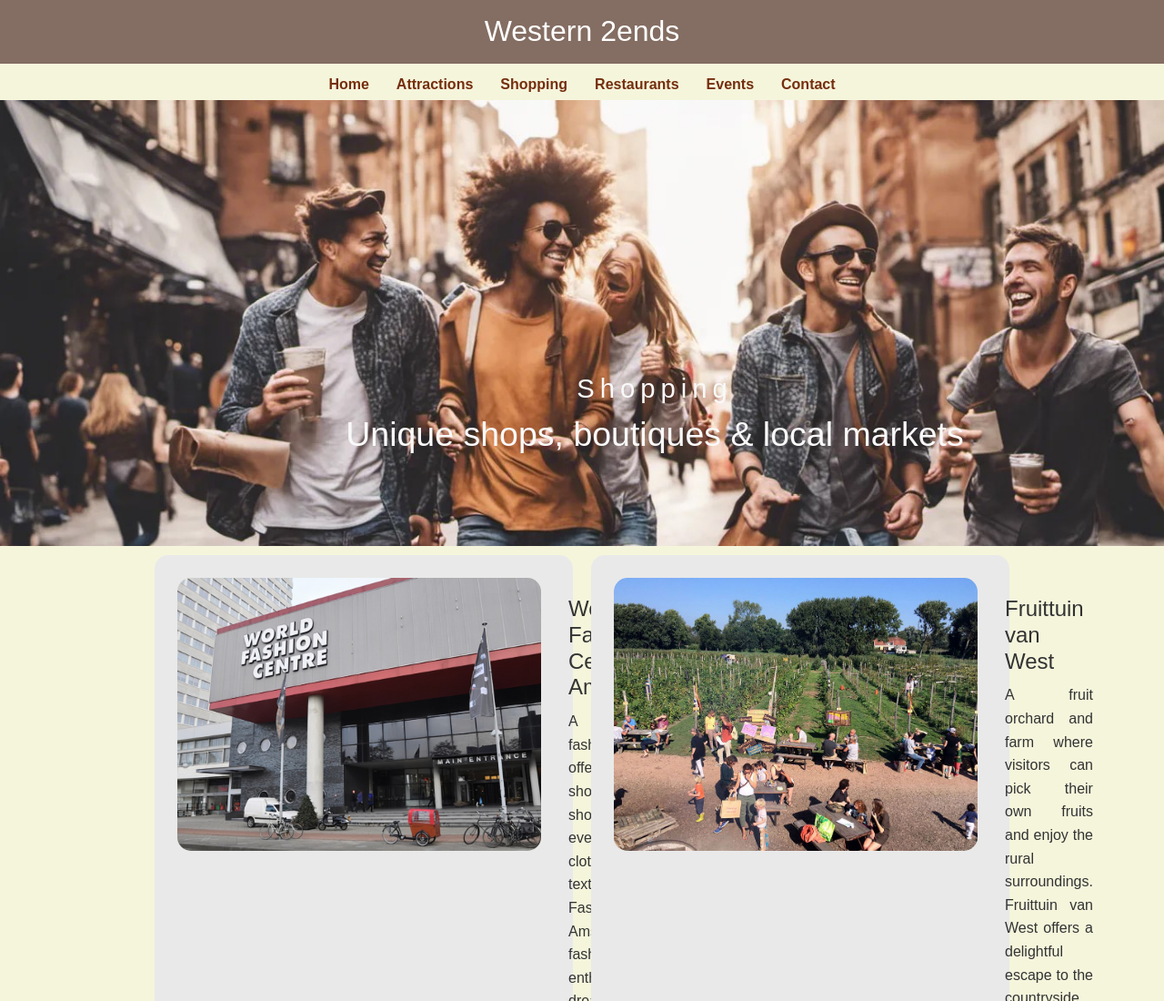
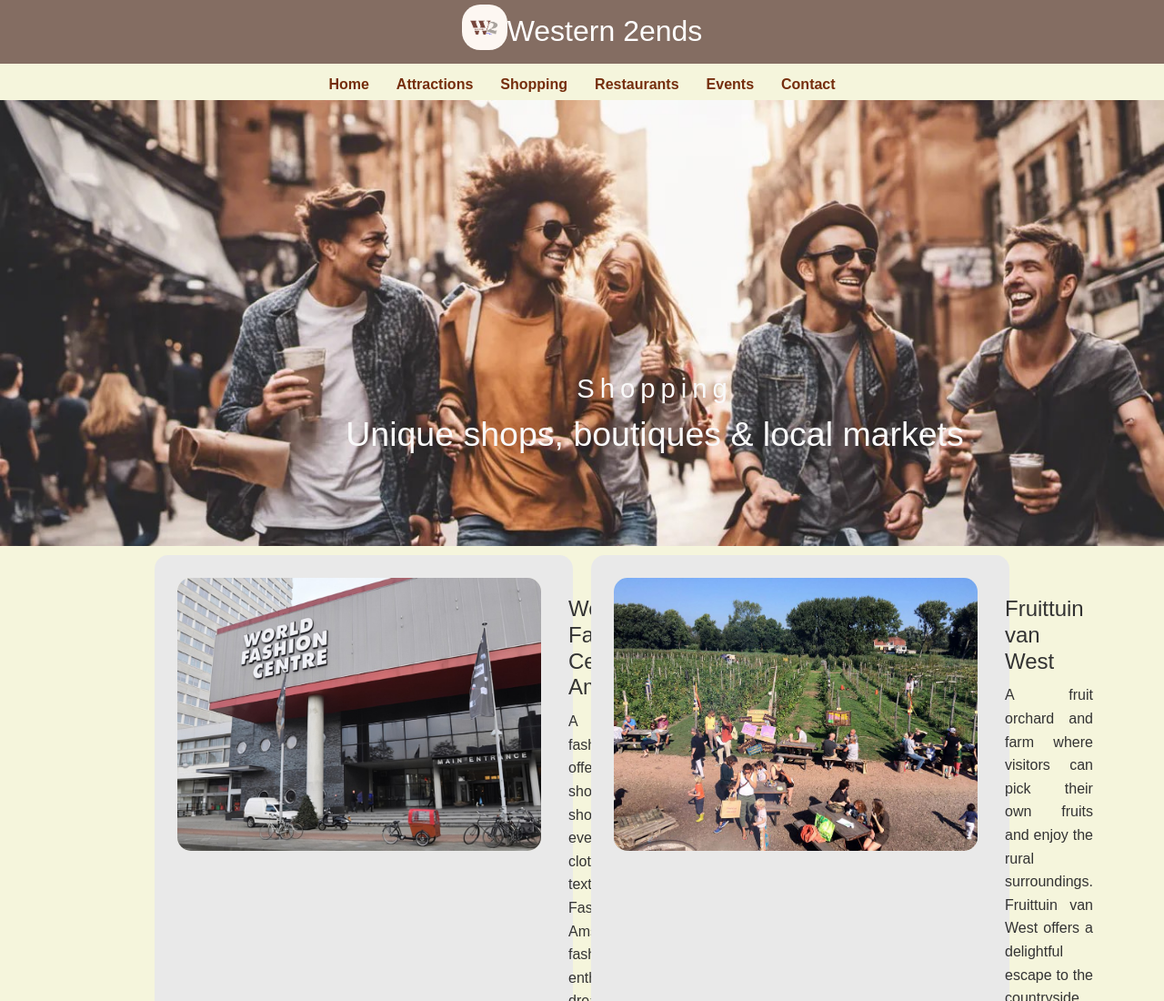
Before and after one commit to 709662/western2ends, a plain HTML site: page html/shopping.html in a window 1280 px wide. Shown: the top 1100 px of the page at 91% size. Drawn offline with Linux system fonts and the light colour scheme.

Commit message:
Update shopping.html

```diff
--- a/html/shopping.html
+++ b/html/shopping.html
@@ -10,6 +10,8 @@
   </head>
   <body>
     <header>
+            <img src="../images/logo.png" alt="Western 2ends Logo" class="logo" />
+
       <h1>Western 2ends</h1>
     </header>
 
```
